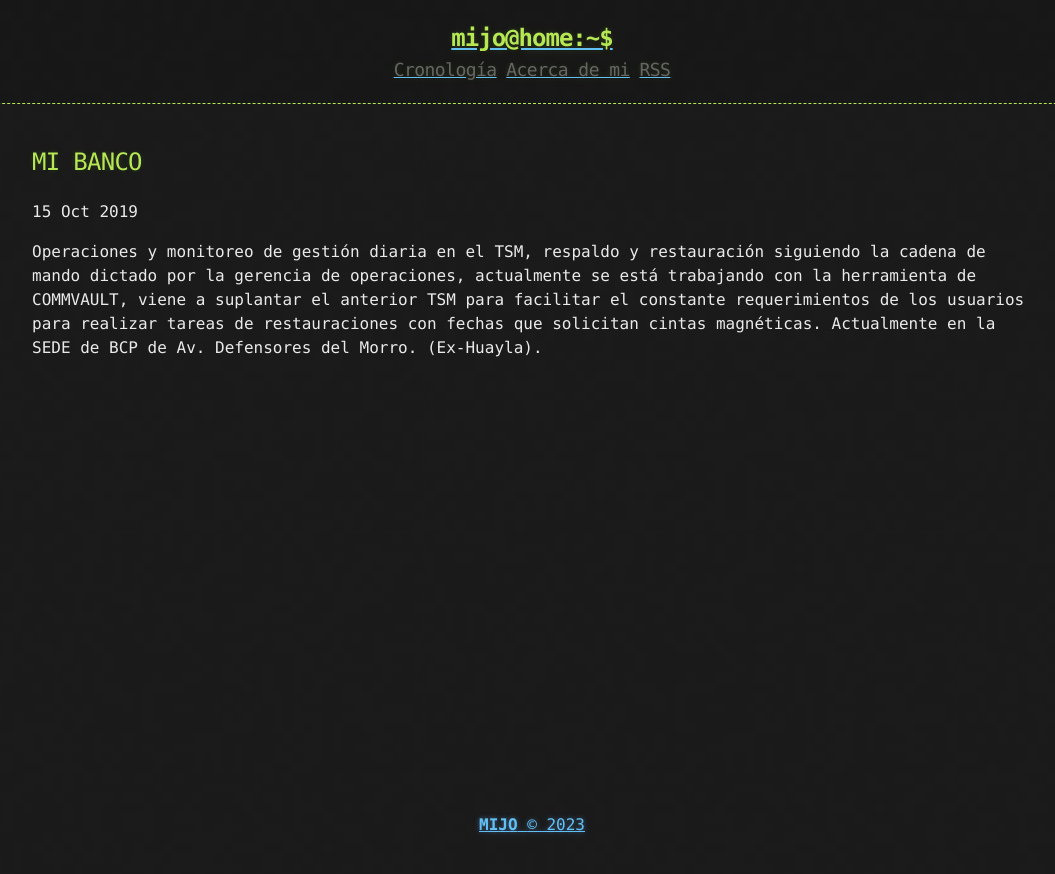
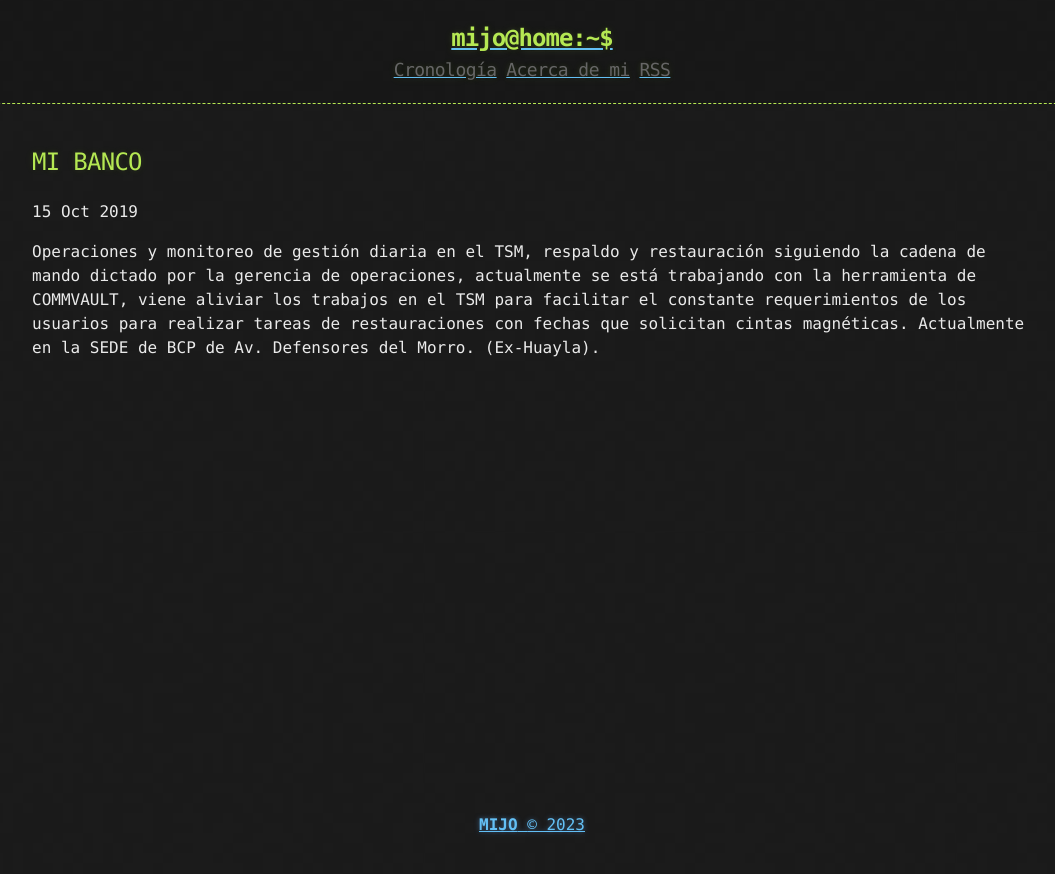
Before and after one commit to parramiguel/parramiguel.github.io, a Jekyll site: the page built from _posts/2019-10-15-RMG.md, in a window 1280 px wide. Shown: the top 874 px of the page, without its empty margins (108-1163 px from the left). Built offline with Jekyll 4.4.1, drawn with Linux system fonts in a browser that asks for light colours.

Commit message:
08MAY2023

```diff
--- a/_posts/2019-10-15-RMG.md
+++ b/_posts/2019-10-15-RMG.md
@@ -3,4 +3,4 @@ title: MI BANCO
 published: true
 ---
 
-Operaciones y monitoreo de gestión diaria en el TSM, respaldo y restauración siguiendo la cadena de mando dictado por la gerencia de operaciones, actualmente se está trabajando con la herramienta de COMMVAULT, viene a suplantar el anterior TSM para facilitar el constante requerimientos de los usuarios para realizar tareas de restauraciones con fechas que solicitan cintas magnéticas. Actualmente en la SEDE de BCP de Av. Defensores del Morro. (Ex-Huayla).
+Operaciones y monitoreo de gestión diaria en el TSM, respaldo y restauración siguiendo la cadena de mando dictado por la gerencia de operaciones, actualmente se está trabajando con la herramienta de COMMVAULT, viene aliviar los trabajos en el TSM para facilitar el constante requerimientos de los usuarios para realizar tareas de restauraciones con fechas que solicitan cintas magnéticas. Actualmente en la SEDE de BCP de Av. Defensores del Morro. (Ex-Huayla).
```
